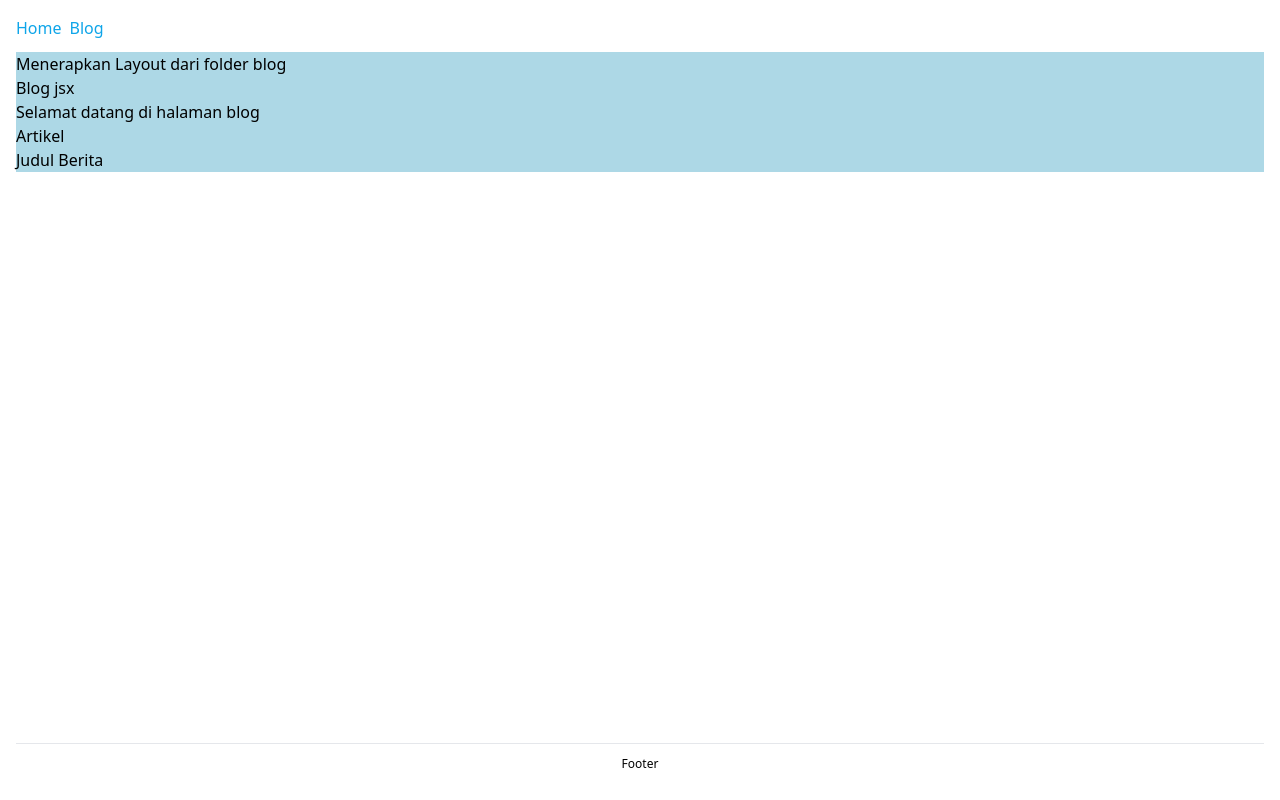
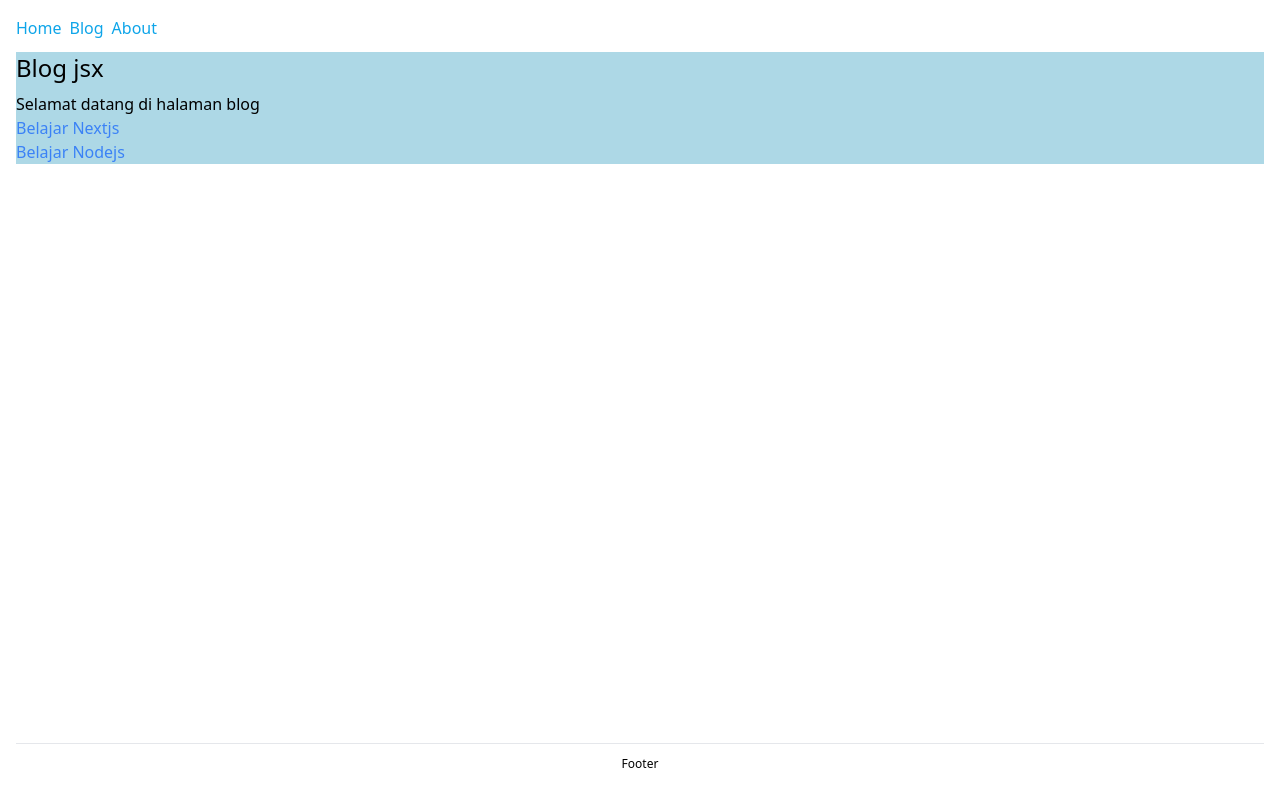
Before and after one commit to Lordfroze/kf-nextjs, a Next.js app: page /blog in a window 1280 px wide. Built offline with nearby package versions, Linux system fonts and the light colour scheme.

Commit message:
Membuat Component Reusable Di Next.Js

```diff
--- a/app/blog/about/page.jsx
+++ b/app/blog/about/page.jsx
@@ -1,13 +1,8 @@
-function add(a, b) {
-  return a;
-}
-
-console.log(add(1, 2));
-
+import Heading from "../../../components/Heading";
 export default function artikel() {
   return (
     <div>
-      <h1>Halaman About</h1>
+      <Heading>Halaman About</Heading>
       <p>Selamat datang di about</p>
     </div>
   );
--- a/app/blog/layout.jsx
+++ b/app/blog/layout.jsx
@@ -1,7 +1,6 @@
 export default function Layout({ children }) {
   return (
     <div style={{ backgroundColor: "lightblue" }}>
-      <p>Menerapkan Layout dari folder blog</p>
       <main>{children}</main>
     </div>
   );
--- a/app/blog/page.jsx
+++ b/app/blog/page.jsx
@@ -1,16 +1,21 @@
 import Link from "next/link";
+import Heading from "../../components/Heading";
 
 export default function blog() {
   return (
     <div>
-      <h1>Blog jsx</h1>
+      <Heading>Blog jsx</Heading>
       <p>Selamat datang di halaman blog</p>
       <ul>
         <li>
-          <Link href="/blog/artikel">Artikel</Link>
+          <Link href="/blog/artikel" className="text-blue-500">
+            Belajar Nextjs
+          </Link>
         </li>
         <li>
-          <Link href="/blog/judul-berita">Judul Berita</Link>
+          <Link href="/blog/judul-berita" className="text-blue-500">
+            Belajar Nodejs
+          </Link>
         </li>
       </ul>
     </div>
--- a/app/page.jsx
+++ b/app/page.jsx
@@ -1,7 +1,10 @@
+import Heading from "../components/Heading";
+
 export default function Home() {
   return (
     <div>
-      <h1>Page jsx</h1>
+      {/* import heading */}
+      <Heading>Home</Heading>
       <p>Selamat datang di halaman utama!</p>
     </div>
   );
--- /dev/null
+++ b/components/Heading.jsx
@@ -0,0 +1,3 @@
+export default function Heading({ children }) {
+  return <h1 className="text-2xl pb-2">{children}</h1>;
+}
--- a/components/Navbar.jsx
+++ b/components/Navbar.jsx
@@ -20,6 +20,11 @@ export default function Navbar() {
             Blog
           </Link>
         </li>
+        <li>
+          <Link href="/blog/about" className="text-sky-500 hover:underline">
+            About
+          </Link>
+        </li>
       </ul>
     </nav>
   );
```
